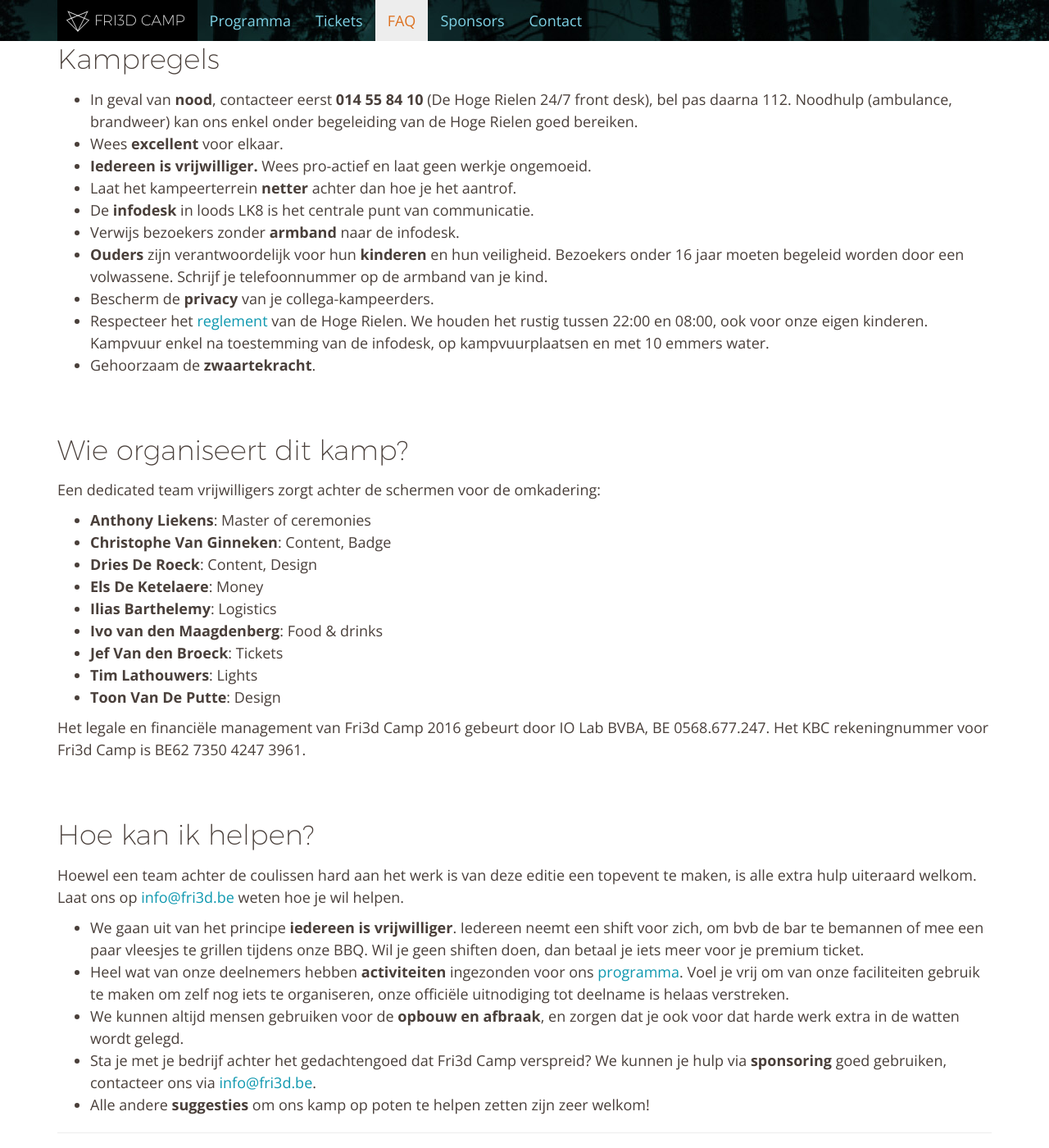
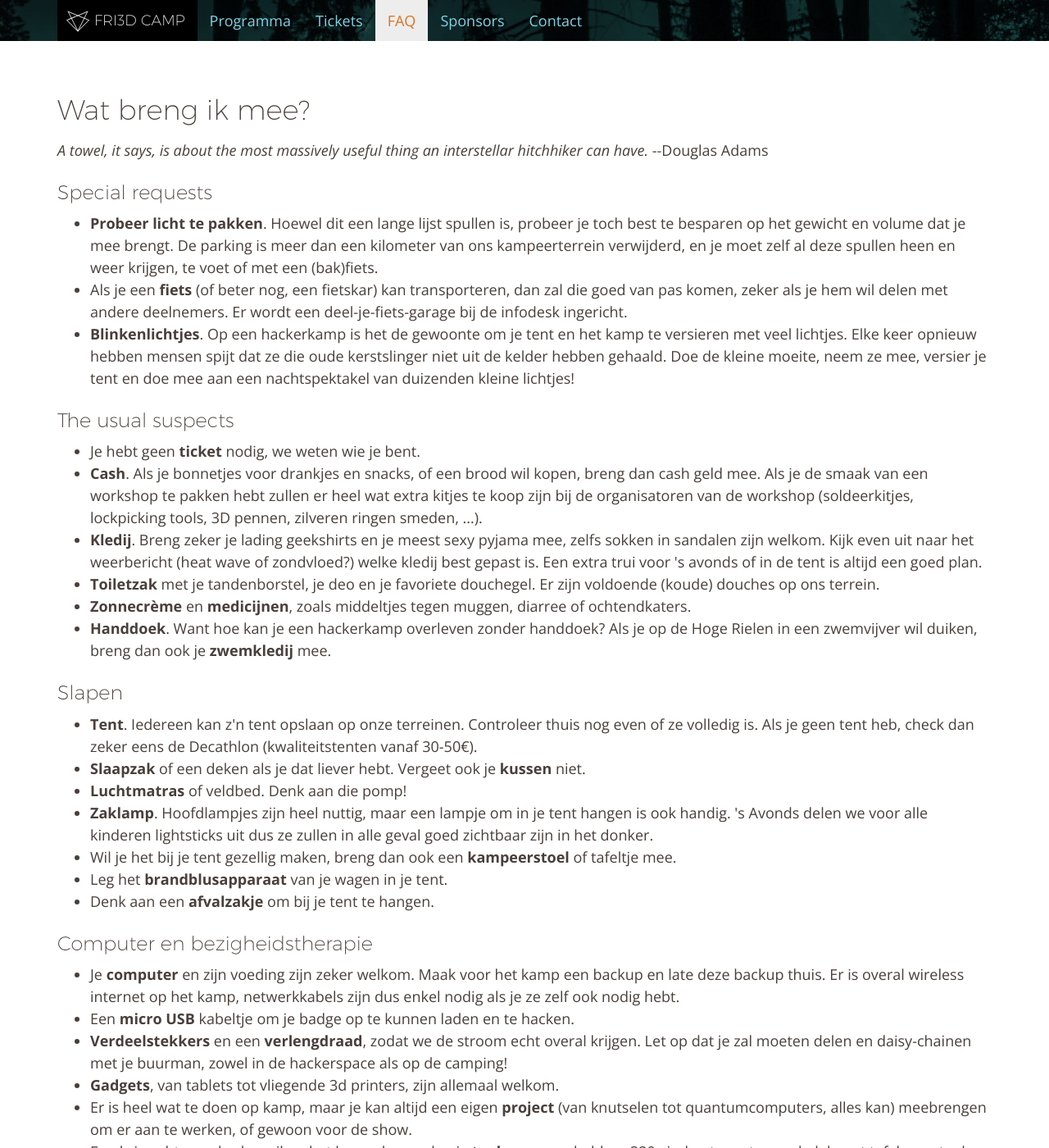
Before and after one commit to Fri3dCamp/fri3dweb2016, a Jekyll site: the page built from faq/index.html, in a window 1280 px wide and 1400 px high, scrolled down 5874 px. Shown: the whole window at 82% size. Built offline with Jekyll 4.4.1, drawn with Linux system fonts in a browser that asks for light colours; nearby versions of some CDN libraries; some of the changed text lies outside the part shown.

Commit message:
wat breng ik mee in meer detail

```diff
--- a/faq/index.html
+++ b/faq/index.html
@@ -71,9 +71,11 @@ questions:
       anchor: camplocation
       answer: >
         <p>Net zoals onze eerste editie in 2014, vindt Fri3d Camp 2016 plaats op kampeergronden K2 en K8 van <strong>de Hoge Rielen</strong> in Kasterlee.</p>
-        <p>Parkeerplaats is voorzien op de parking bij <strong>Poort 5</strong>, <strong>Ossengoor</strong> (dat is de straatnaam) in <strong>Kasterlee</strong>. Let op dat de kampeergronden een dikke kilometer verwijderd zijn van de parking. We zullen een paar bakfietsen en ander rollend materiaal ter beschikking stellen, maar probeer in alle geval licht te pakken!</p>
         <p>Op het <strong>kaartje</strong> hieronder zie je onze terreinen, gefotografeerd met een drone tijdens ons kamp in 2014. Er is nog plaats genoeg voor dubbel zo veel volk!</p>
         <p><img src="/images/map.jpg" width="100%"></p>
+        <p>Parkeerplaats is voorzien op de parking bij <strong>Poort 5</strong>, <strong>Ossengoor</strong> (dat is de straatnaam) in <strong>Kasterlee</strong>. Let op dat de kampeergronden een dikke kilometer verwijderd zijn van de parking. We zullen een paar bakfietsen en ander rollend materiaal ter beschikking stellen, maar probeer in alle geval licht te pakken!</p>
+        <p><code>51°14'20.3"N 4°56'39.9"E</code> brengt je aan de ingang van de parking:</p>
+        <center><iframe src="https://www.google.com/maps/embed?pb=!1m18!1m12!1m3!1d7238.479784063458!2d4.939916611891794!3d51.24026066023026!2m3!1f0!2f0!3f0!3m2!1i1024!2i768!4f13.1!3m3!1m2!1s0x0%3A0x0!2zNTHCsDE0JzIwLjMiTiA0wrA1NiczOS45IkU!5e0!3m2!1sen!2sbe!4v1459228780023" width="600" height="450" frameborder="0" style="border:0" allowfullscreen></iframe></center>
 
     - question: Wat eten en drinken we?
       anchor: fooddrinks
@@ -90,21 +92,60 @@ questions:
     - question: Wat breng ik mee?
       anchor: whattobring
       answer: >
-        <p>We maken dichter bij het kamp een preciezere lijst op van spullen die je mee kan/moet nemen. Je mag je verwachten aan:</p>
+        <p><em>A towel, it says, is about the most massively useful thing an interstellar hitchhiker can have.</em> --Douglas Adams</p>
+
+        <h4>Special requests</h4>
         <ul>
-          <li><strong>Tent</strong> en slaapspullen voor je gezin.</li>
-          <li>Stroomkabels, <strong>laptop</strong>, gadgets en vliegende 3d printers.</li>
-          <li><strong>Ontbijt</strong> en <strong>middagmaal</strong> voor je gezin. We verzorgen voor iedereen warme avondmaaltijden, inclusief in het ticket. Je kan brood bij de lokale bakker bestellen via de infodesk (deadline 15:00 de dag voordien).</li>
-          <li>Veel <strong>blinkenlichtjes</strong> om je tent en het kamp te versieren. [seriously] Elke keer opnieuw hebben mensen spijt dat ze die oude kerstslinger niet uit de kelder hebben gehaald. Doe de kleine moeite, neem ze mee, versier je tent en doe mee aan een nachtspektakel van duizenden kleine lichtjes!</li>
-          <li>Als je een <strong>fiets</strong> kan transporteren, dan zal die goed van pas komen, zeker als je hem wil delen met andere deelnemers. Er wordt een deel-je-fiets-garage bij de infodesk ingericht.</li>
-          <li><strong>Goesting</strong>.</li>
+          <li><strong>Probeer licht te pakken</strong>. Hoewel dit een lange lijst spullen is, probeer je toch best te besparen op het gewicht en volume dat je mee brengt. De parking is meer dan een kilometer van ons kampeerterrein verwijderd, en je moet zelf al deze spullen heen en weer krijgen, te voet of met een (bak)fiets.</li>
+          <li>Als je een <strong>fiets</strong> (of beter nog, een fietskar) kan transporteren, dan zal die goed van pas komen, zeker als je hem wil delen met andere deelnemers. Er wordt een deel-je-fiets-garage bij de infodesk ingericht.</li>
+          <li><strong>Blinkenlichtjes</strong>. Op een hackerkamp is het de gewoonte om je tent en het kamp te versieren met veel lichtjes. Elke keer opnieuw hebben mensen spijt dat ze die oude kerstslinger niet uit de kelder hebben gehaald. Doe de kleine moeite, neem ze mee, versier je tent en doe mee aan een nachtspektakel van duizenden kleine lichtjes!</li>
+        </ul>
+
+        <h4>The usual suspects</h4>
+        <ul>
+          <li>Je hebt geen <strong>ticket</strong> nodig, we weten wie je bent.</li>
+          <li><strong>Cash</strong>. Als je bonnetjes voor drankjes en snacks, of een brood wil kopen, breng dan cash geld mee. Als je de smaak van een workshop te pakken hebt zullen er heel wat extra kitjes te koop zijn bij de organisatoren van de workshop (soldeerkitjes, lockpicking tools, 3D pennen, zilveren ringen smeden, ...).</li>
+          <li><strong>Kledij</strong>. Breng zeker je lading geekshirts en je meest sexy pyjama mee, zelfs sokken in sandalen zijn welkom. Kijk even uit naar het weerbericht (heat wave of zondvloed?) welke kledij best gepast is. Een extra trui voor 's avonds of in de tent is altijd een goed plan.</li>
+          <li><strong>Toiletzak</strong> met je tandenborstel, je deo en je favoriete douchegel. Er zijn voldoende (koude) douches op ons terrein.</li>
+          <li><strong>Zonnecrème</strong> en <strong>medicijnen</strong>, zoals middeltjes tegen muggen, diarree of ochtendkaters.</li>
+          <li><strong>Handdoek</strong>. Want hoe kan je een hackerkamp overleven zonder handdoek? Als je op de Hoge Rielen in een zwemvijver wil duiken, breng dan ook je <strong>zwemkledij</strong> mee.</li>
+        </ul>
+
+        <h4>Slapen</h4>
+        <ul>
+          <li><strong>Tent</strong>. Iedereen kan z'n tent opslaan op onze terreinen. Controleer thuis nog even of ze volledig is. Als je geen tent heb, check dan zeker eens de Decathlon (kwaliteitstenten vanaf 30-50€).</li>
+          <li><strong>Slaapzak</strong> of een deken als je dat liever hebt. Vergeet ook je <strong>kussen</strong> niet.</strong></li>
+          <li><strong>Luchtmatras</strong> of veldbed. Denk aan die pomp!</li>
+          <li><strong>Zaklamp</strong>. Hoofdlampjes zijn heel nuttig, maar een lampje om in je tent hangen is ook handig. 's Avonds delen we voor alle kinderen lightsticks uit dus ze zullen in alle geval goed zichtbaar zijn in het donker.</li>
+          <li>Wil je het bij je tent gezellig maken, breng dan ook een <strong>kampeerstoel</strong> of tafeltje mee.</li>
+          <li>Leg het <strong>brandblusapparaat</strong> van je wagen in je tent.</li>
+          <li>Denk aan een <strong>afvalzakje</strong> om bij je tent te hangen.</li>
+        </ul>
+
+        <h4>Computer en bezigheidstherapie</h4>
+        <ul>
+          <li>Je <strong>computer</strong> en zijn voeding zijn zeker welkom. Maak voor het kamp een backup en late deze backup thuis. Er is overal wireless internet op het kamp, netwerkkabels zijn dus enkel nodig als je ze zelf ook nodig hebt.</li>
+          <li>Een <strong>micro USB</strong> kabeltje om je badge op te kunnen laden en te hacken.</li>
+          <li><strong>Verdeelstekkers</strong> en een <strong>verlengdraad</strong>, zodat we de stroom echt overal krijgen. Let op dat je zal moeten delen en daisy-chainen met je buurman, zowel in de hackerspace als op de camping!</li>
+          <li><strong>Gadgets</strong>, van tablets tot vliegende 3d printers, zijn allemaal welkom.</li>
+          <li>Er is heel wat te doen op kamp, maar je kan altijd een eigen <strong>project</strong> (van knutselen tot quantumcomputers, alles kan) meebrengen om er aan te werken, of gewoon voor de show.</li>
+          <li>En als je echt aan de slag wil op het kamp, breng dan je <strong>tools</strong> mee, we hebben 320 vierkante meter werkplek met tafels en stoelen waar we allemaal samen aan het creëren kunnen slaan.</li>
+          <li>Breng een <strong>hoofdtelefoon</strong> mee als je graag je eigen muziek op zet.</li>
+        </ul>
+
+        <h4>Eten en drinken</h4>
+        <ul>
+          <li>We verzorgen voor iedereen warme avondmaaltijden op zaterdag- en zondagavond, inclusief in je ticket.</li>
+          <li><strong>Ontbijt</strong> en <strong>middagmaal</strong> breng je wel zelf mee. Onbtijtgranen, wat beleg of een pot choco, fruit, koeken, chips, een bikje worstjes, snoep, tussendoortjes, ..., je weet zelf best wat je liefst lust. Let op dat we <strong>geen koelkast</strong> hebben voor die spullen, alles moet een weekendje kunnen overleven in je tent. Je kan <strong>brood</strong> bij de lokale bakker bestellen via de infodesk (deadline 15:00 de dag voordien). Als je wil <strong>koken</strong>, moet je dat wel bij een kampvuurplaats of bij één van de twee hangars doen, en enkel na toestemming van de infodesk.</li>
+          <li>Iedereen brengt zijn eigen <strong>bord, bestek en beker</strong> mee, ook voor de gezamenlijke maaltijden. Er zijn veel wasbekkens en we voorzien voor iedereen afwasproduct en sponskes.</li>
+          <li>Drinken kan je kopen aan de bar en hoef je niet mee te slepen. Er zal een uitgebreide selectie Mate en unieke frisdrankjes voorradig zijn. We zorgen ook doorlopend voor gratis koffie. Wil je <strong>sterke drank</strong>, dan breng je die zelf mee, wij zorgen aan de bar de bijbehorende frisse drankjes en limoentjes.</li>
         </ul>
 
     - question: Kampregels
       anchor: camprules
       answer: >
         <ul>
-          <li>In geval van <strong>nood</strong>, contacteer eerst <strong>014 55 84 10</strong> (De Hoge Rielen 24/7 front desk), bel pas daarna 112. Noodhulp (ambulance, brandweer) kan ons enkel onder begeleiding van de Hoge Rielen goed bereiken.</li>
+          <li>In geval van <strong>nood</strong>, contacteer eerst <strong>014 55 84 10</strong> (De Hoge Rielen 24/7 front desk), bel pas daarna 112. Noodhulp (ambulance, brandweer) kan ons enkel onder begeleiding van de Hoge Rielen goed bereiken. Onze infodesk heeft ook een uitgebreid EHBO kit en de telefoonnummers van deelnemers die kunnen helpen met die gekneusde knie.</li>
           <li>Wees <strong>excellent</strong> voor elkaar.</li>
           <li><strong>Iedereen is vrijwilliger.</strong> Wees pro-actief en laat geen werkje ongemoeid.</li>
           <li>Laat het kampeerterrein <strong>netter</strong> achter dan hoe je het aantrof.</li>
```
